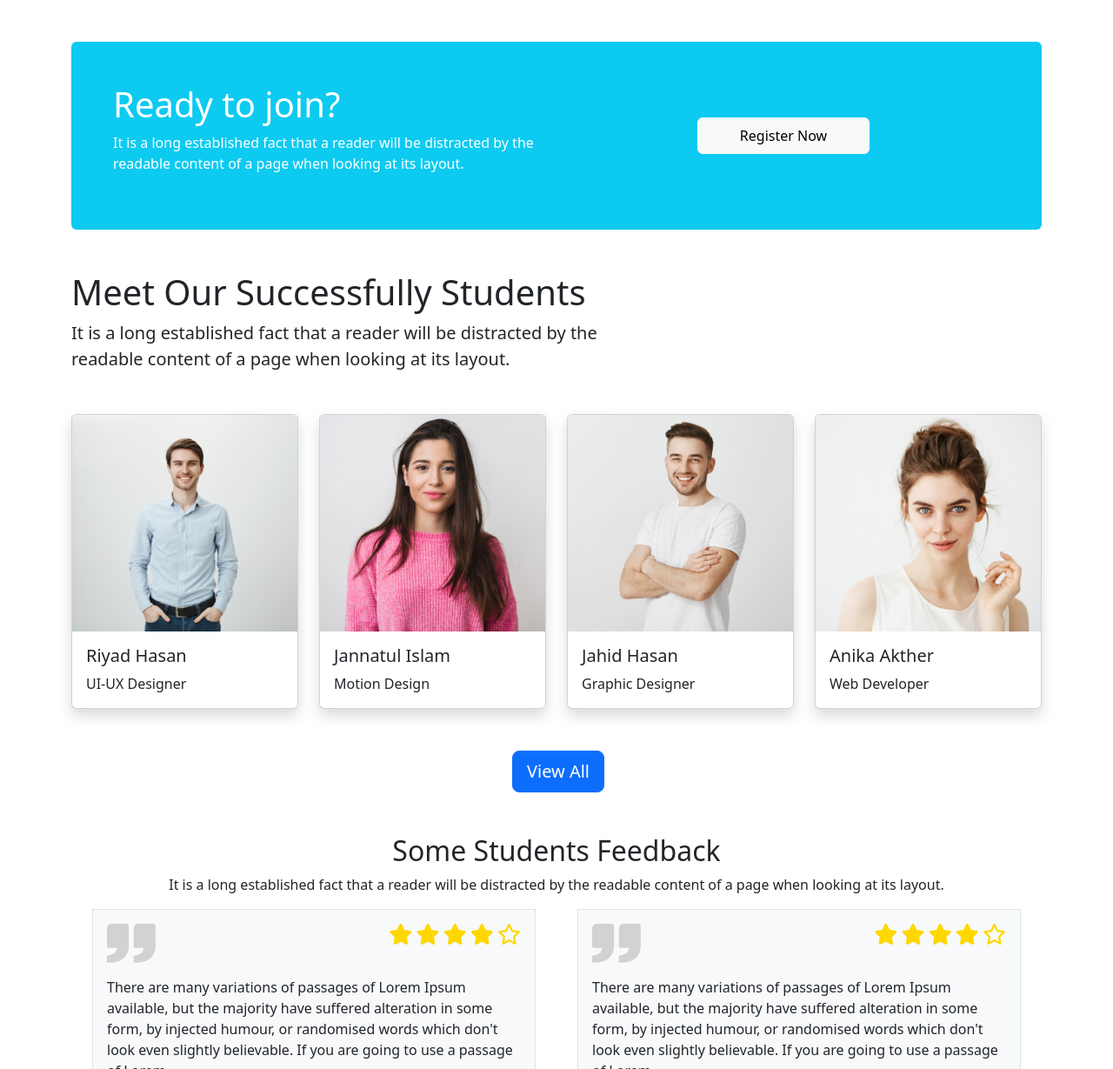
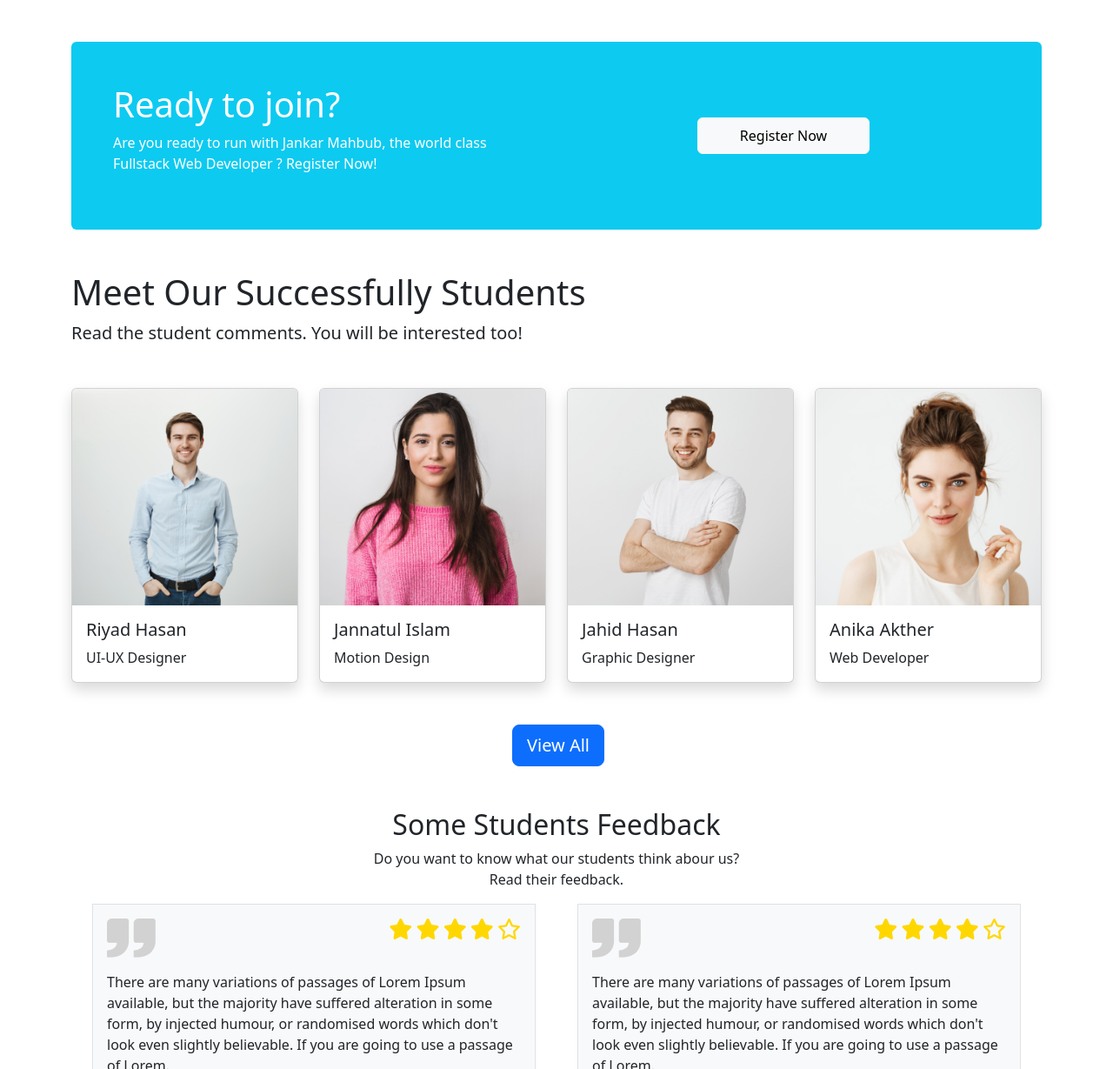
Before and after one commit to saidur413/Assignment-3, a plain HTML site: page index.html in a window 1280 px wide. Shown: the part 2454-3683 px from the top of the page at 87% size. Drawn offline with nearby package versions, Linux system fonts and the light colour scheme.

Commit message:
overall some correction commit

```diff
--- a/index.html
+++ b/index.html
@@ -12,6 +12,7 @@
 
         <!-- custom style css link  -->
     <link rel="stylesheet" href="style.css">
+
     <script src="https://kit.fontawesome.com/d0d8fdc6f2.js" crossorigin="anonymous"></script>
 </head>
 <body>
@@ -267,7 +268,7 @@
             <div class="row">
                 <div class=" col-lg-6">
                     <h1 class="text-white">Ready to join?</h1>
-                    <p class="text-white">It is a long established fact that a reader will be distracted by the readable content of a page when looking at its layout.</p>
+                    <p class="text-white"> Are you ready to run with Jankar Mahbub, the world class Fullstack Web Developer ? Register Now! </p>
                 </div>
                 <div class="col-lg-6 d-flex justify-content-around align-items-center">
                     <!-- Button trigger modal -->
@@ -314,7 +315,7 @@
         <section class="container mt-5">
         <div>
             <h1>Meet Our Successfully Students</h1>
-            <p class="fs-5">It is a long established fact that a reader will be distracted by the <br> readable content of a page when looking at its layout.</p>
+            <p class="fs-5">Read the student comments. You will be interested too!</p>
         </div>
         <div class="my-5">
             <div class="row row-cols-1 row-cols-md-2 row-cols-lg-4 g-4">
@@ -372,7 +373,7 @@
                 <div class="d-flex justify-content-center align-items-center text-center">
                     <div>
                         <h2>Some Students Feedback</h2>
-                        <p>It is a long established fact that a reader will be distracted by the readable content of a page when looking at its layout.</p>
+                        <p>Do you want to know what our students think abour us? <br>Read their feedback. </p>
                     </div>
                 </div>
                 <div class= px-4 text-center">
```
